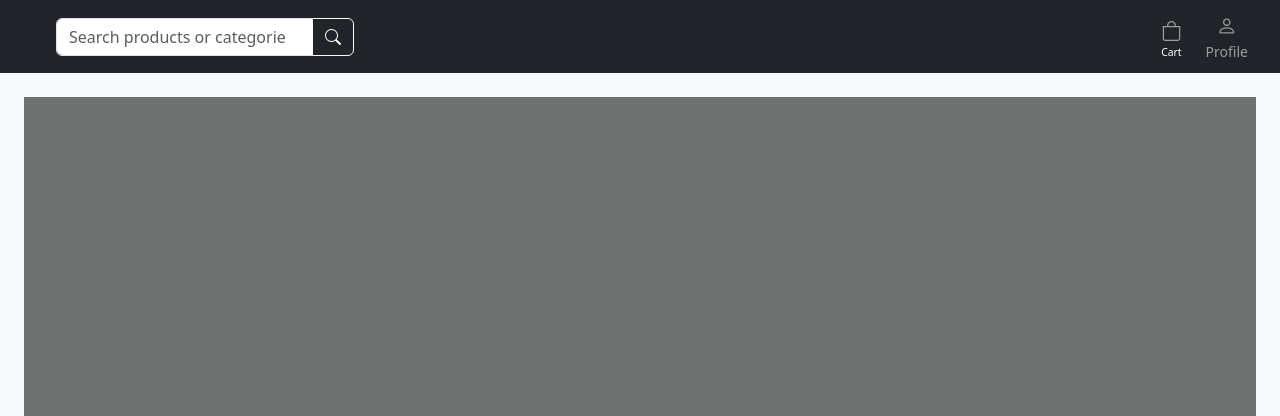
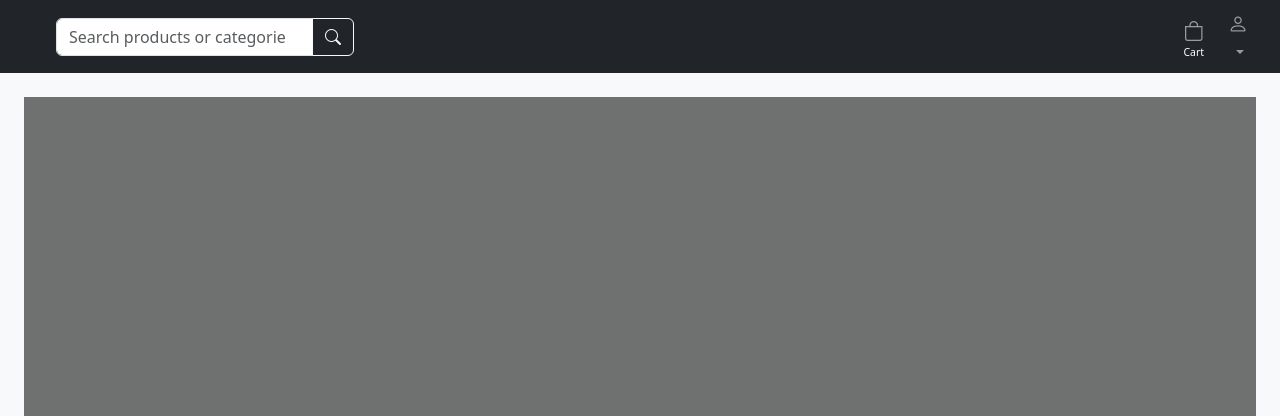
Before and after one commit to Saifuddin1/Store, a Flask app: page /about in a window 1280 px wide. Shown: the top 416 px of the page. Run offline with Flask 3, Linux system fonts and the light colour scheme; the visitor is signed in with stand-in values (Sample User, id 1); data that the repository does not hold is empty.

Commit message:
updated code

```diff
--- a/app/templates/layout/customer_base.html
+++ b/app/templates/layout/customer_base.html
@@ -85,26 +85,16 @@
 
         <!-- 👤 PROFILE -->
         <li class="nav-item dropdown me-2 profile-hover">
+          <a class="nav-link profile-link text-center p-0 dropdown-toggle"
+            href="#"
+            role="button"
+            data-bs-toggle="dropdown"
+            aria-expanded="false">
 
-  <!-- ✅ MAIN PROFILE LINK (GOES TO DASHBOARD) -->
-  <a class="nav-link profile-link text-center p-0"
-     href="{{ url_for('main.dashboard') }}">
             <i class="bi bi-person fs-5 d-block"></i>
-    <small class="profile-text d-block">Profile</small>
           </a>
 
-  <!-- ✅ DROPDOWN TOGGLE (SEPARATE CLICK TARGET) -->
-  <a class="nav-link dropdown-toggle d-none"
-     href="#"
-     id="profileDropdown"
-     role="button"
-     data-bs-toggle="dropdown"
-     aria-expanded="false"></a>
-
-  <!-- DROPDOWN MENU -->
-  <ul class="dropdown-menu dropdown-menu-end shadow profile-dropdown"
-      aria-labelledby="profileDropdown">
-
+          <ul class="dropdown-menu dropdown-menu-end shadow profile-dropdown">
             <li class="px-3 py-2">
               <small class="text-muted d-block text-truncate fw-semibold">
                 {{ current_user.email }}
@@ -142,10 +132,8 @@
                 <i class="bi bi-box-arrow-right me-2"></i> Logout
               </a>
             </li>
-
           </ul>
         </li>
-
 
         {% else %}
 
```
Lines whose indentation alone changed are shown as unchanged.
